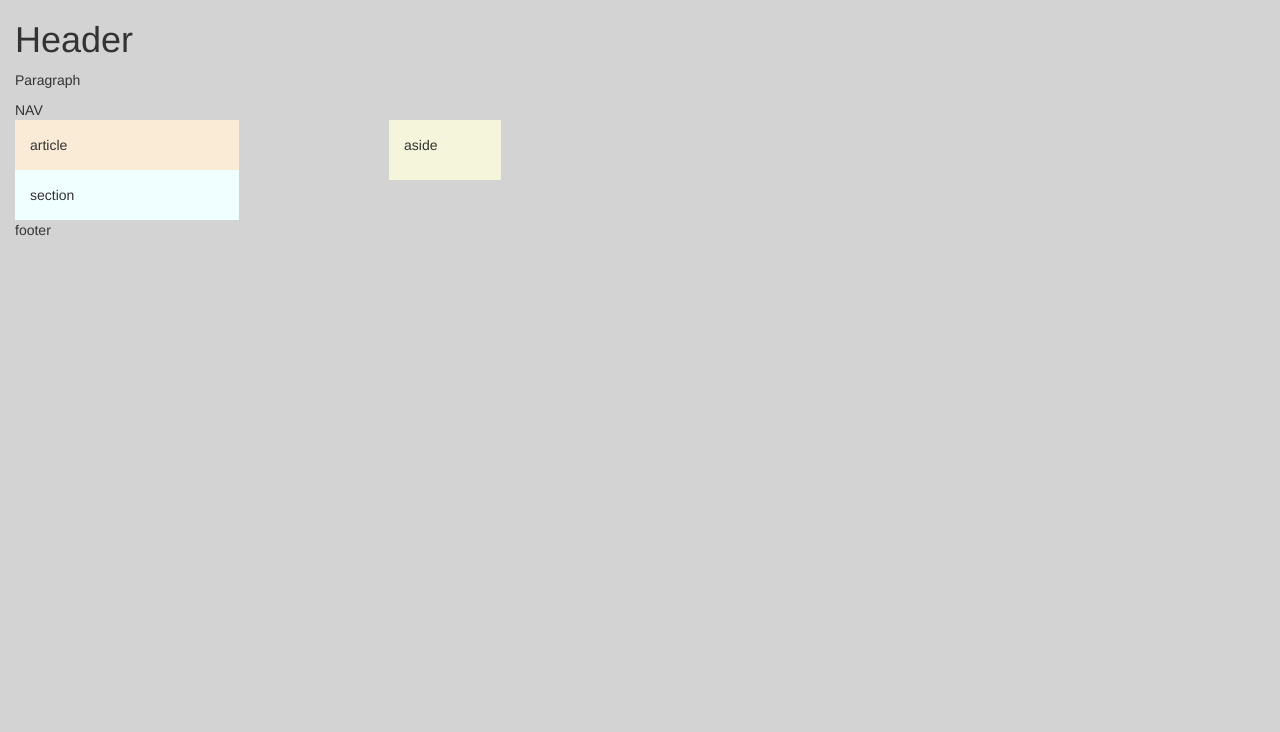
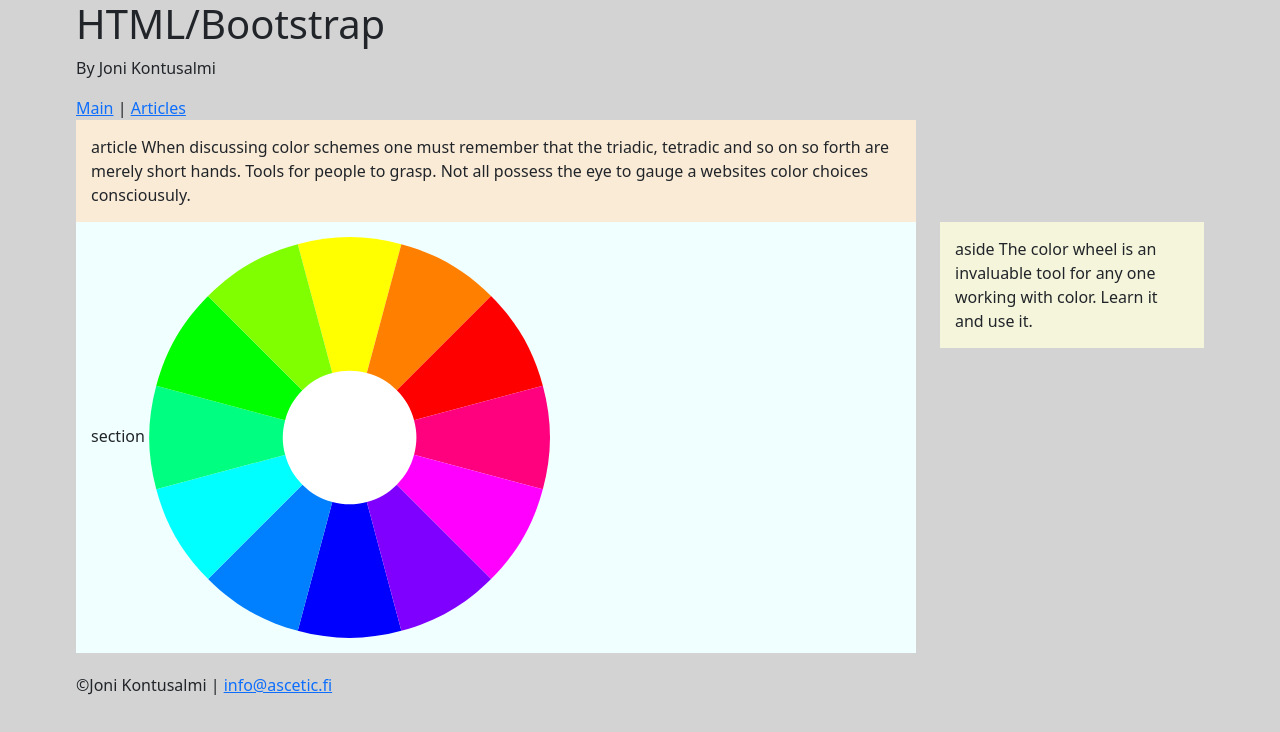
Before and after one commit to Jonicon/jonicon.github.io, a plain HTML site: page WebDesign/second.html in a window 1280 px wide. Drawn offline with nearby package versions, Linux system fonts and the light colour scheme.

Commit message:
Webdeisgn editions

```diff
--- a/WebDesign/second.html
+++ b/WebDesign/second.html
@@ -4,37 +4,49 @@
   <title>Bootstrap Example</title>
   <meta charset="utf-8">
   <meta name="viewport" content="width=device-width, initial-scale=1">
-  <link rel="stylesheet" href="https://maxcdn.bootstrapcdn.com/bootstrap/3.4.1/css/bootstrap.min.css">
-  <script src="https://ajax.googleapis.com/ajax/libs/jquery/3.7.1/jquery.min.js"></script>
-  <script src="https://maxcdn.bootstrapcdn.com/bootstrap/3.4.1/js/bootstrap.min.js"></script>
+  <link href="https://cdn.jsdelivr.net/npm/bootstrap@5.2.3/dist/css/bootstrap.min.css" rel="stylesheet" integrity="sha384-rbsA2VBKQhggwzxH7pPCaAqO46MgnOM80zW1RWuH61DGLwZJEdK2Kadq2F9CUG65" crossorigin="anonymous">
   <link rel="stylesheet" href="styles.css">
 </head>
 
     <body>
 
         <div class="container-fluid">
-            <h1>Header</h1>
-            <p>Paragraph</p>
+            <h1>HTML/Bootstrap</h1>
+            <p>By Joni Kontusalmi</p>
         </div>
 
         <div class="container-fluid">
             <div class="row">
-                <div class="col-sm-4">NAV</div>
+                <div class="col">
+                    <a href="index.html">Main</a> | <a href="second.html">Articles</a>
+                </div>
             </div>
 
-            <div class="col-sm-4">
-                <div class="row"> <article>article</article> </div>
-                <div class="row"> <section>section</section> </div>
+            <div class="row">
+                <div class="col-md-9">
+                    <article>article
+                        When discussing color schemes one must remember that the triadic, tetradic and so on so forth are merely short hands. Tools for people to grasp. Not all possess the eye to gauge a websites color choices consciousuly.
+                    </article>
+                </div>
+                <div class="col-md-9">
+                    <section>section
+                        <img src="RGB_color_wheel_12.svg" alt="A picture of a color wheel">
+                    </section>
+                </div>
+                <div class="col-md-3">
+                    <aside>aside
+                        The color wheel is an invaluable tool for any one working with color. Learn it and use it.
+                    </aside>
+                </div>
             </div>
-            <div class="col-sm-4">
-                <div class="row"> <aside> <p>aside</p></aside> </div>
-            </div>
+
          </div>
 
          <div class="container-fluid">
-            <footer>footer</footer>
+            <footer>&copy;Joni Kontusalmi | <a href="mailto: info@ascetic.fi">info@ascetic.fi</a></footer>
          </div>
 
+         <script src="https://cdn.jsdelivr.net/npm/bootstrap@5.2.3/dist/js/bootstrap.bundle.min.js" integrity="sha384-kenU1KFdBIe4zVF0s0G1M5b4hcpxyD9F7jL+jjXkk+Q2h455rYXK/7HAuoJl+0I4" crossorigin="anonymous"></script>
 
     </body>
 </html>
--- a/WebDesign/styles.css
+++ b/WebDesign/styles.css
@@ -1,24 +1,26 @@
 body{
     background-color: lightgrey;
-    max-width: 90%;
+    width: 90%;
+    margin-left: auto;
+    margin-right: auto;
 }
 
 article {
     background-color:antiquewhite;
-    width: 60%;
     padding: 15px;
 }
 
 section{
     background-color: azure;
-    width: 60%;
     padding: 15px;
 
 }
 
 aside{
     background-color: beige;
-    max-width: 30%;
     padding: 15px;
+}
 
+footer{
+    padding-top: 20px;
 }
```
Also changed, not shown: WebDesign/RGB_color_wheel_12.svg (added).
